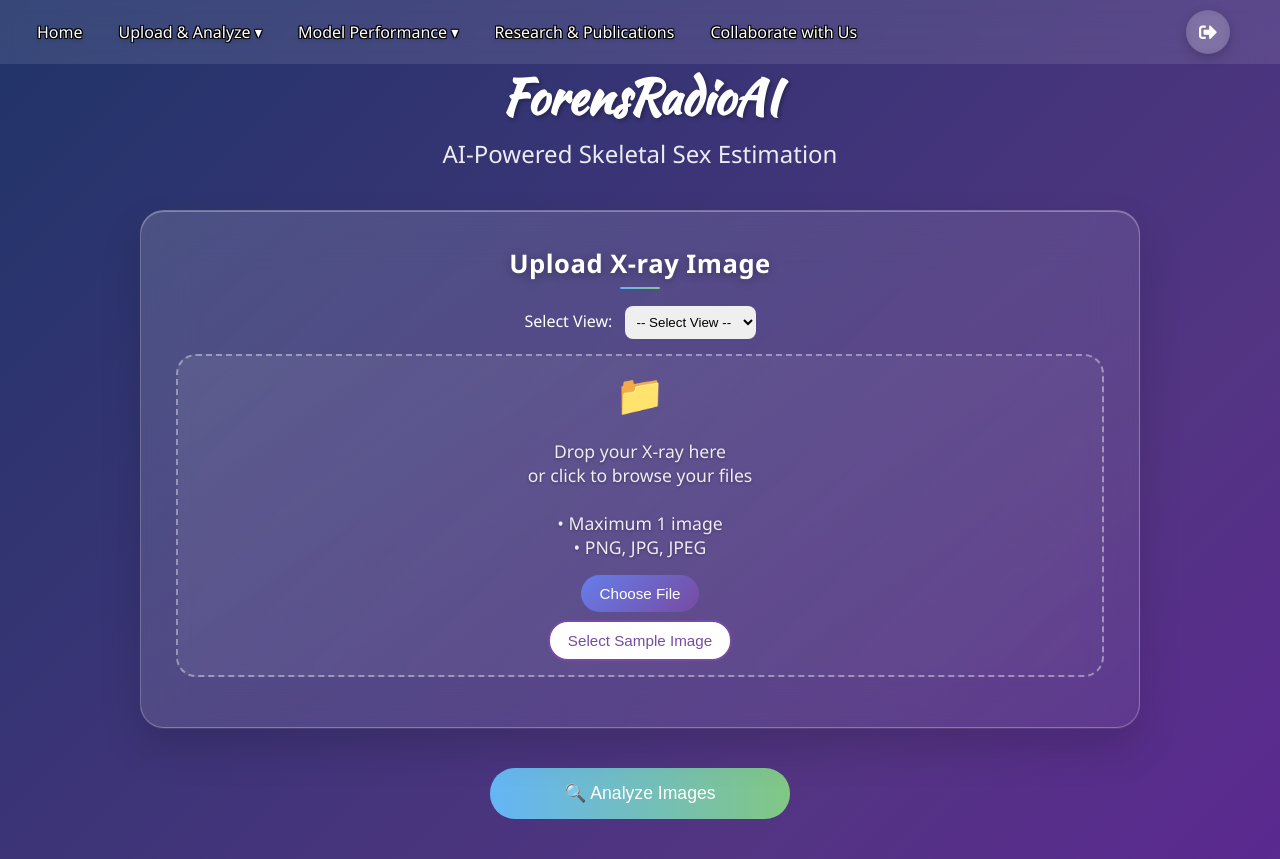
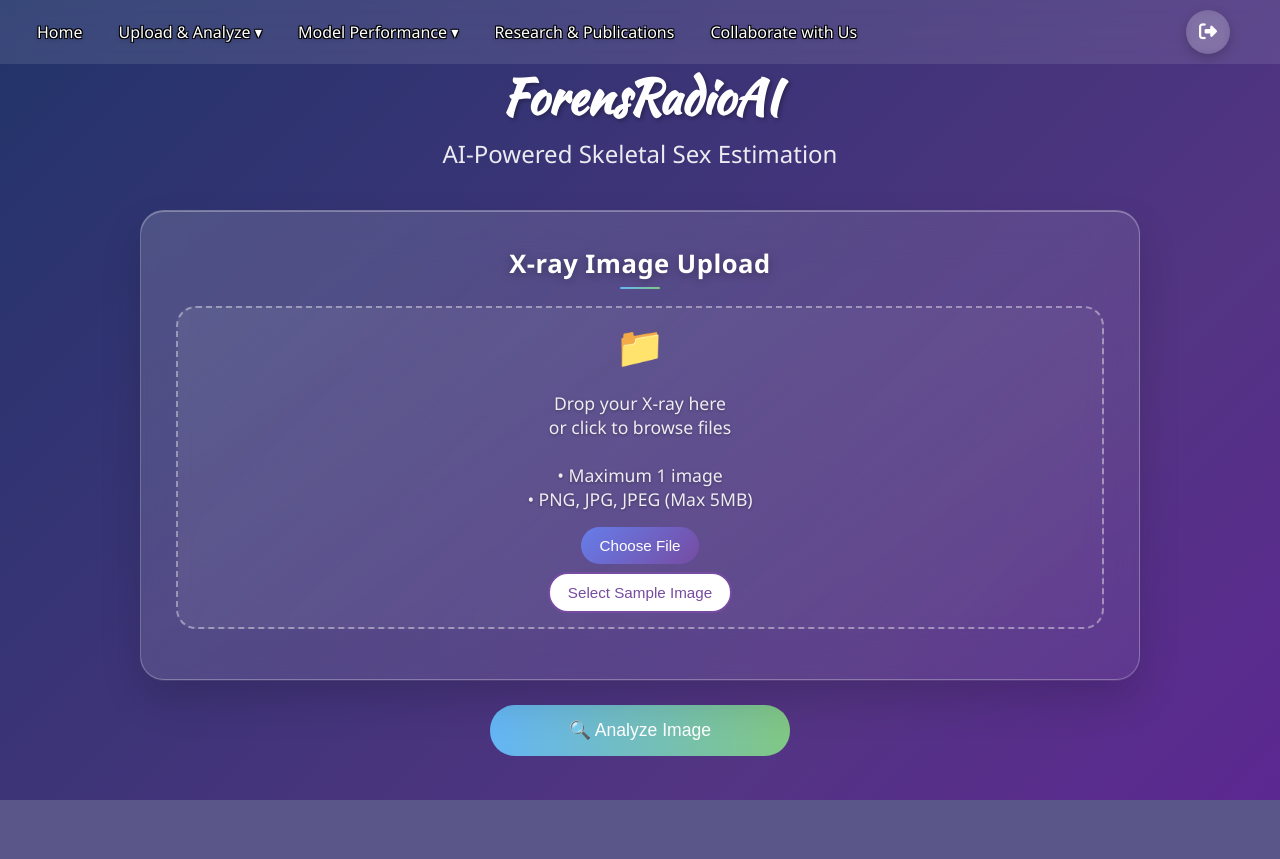
Before and after one commit to Helenanajwa/Sex-Estimator-Classifier-, a Flask app: page / in a window 1280 px wide. After the commit the page ends 800 px from the top, so only its background shows below. Run offline with Flask 3, Linux system fonts and the light colour scheme; the visitor is signed in with stand-in values (Sample User, id 1).

Commit message:
Update index.html

```diff
--- a/templates/index.html
+++ b/templates/index.html
@@ -6,7 +6,55 @@
     <meta name="viewport" content="width=device-width, initial-scale=1.0">
     <link rel="stylesheet" href="{{ url_for('static', filename='style.css') }}">
     <link href="https://fonts.googleapis.com/css2?family=Kaushan+Script&display=swap" rel="stylesheet">
-    <link href="https://cdnjs.cloudflare.com/ajax/libs/font-awesome/5.15.4/css/all.min.css" rel="stylesheet">
+    <link href="https://cdnjs.cloudflare.com/ajax/libs/font-awesome/6.5.0/css/all.min.css" rel="stylesheet">
+    <style>
+        .sample-thumb {
+            width: 200px;
+            height: 200px;
+            object-fit: cover;
+            cursor: pointer;
+            border-radius: 10px;
+            transition: transform 0.2s;
+        }
+        .sample-thumb:hover {
+            transform: scale(1.05);
+        }
+        .sample-images-container {
+            display: none;
+            position: fixed;
+            top: 0;
+            left: 0;
+            width: 100%;
+            height: 100%;
+            background-color: rgba(0, 0, 0, 0.8); /* Semi-transparent overlay */
+            justify-content: center;
+            align-items: center;
+            z-index: 1000;
+        }
+        .sample-content {
+            display: flex;
+            flex-direction: column;
+            align-items: center;
+            background-color: #fff;
+            padding: 20px;
+            border-radius: 10px;
+            max-width: 800px;
+            box-shadow: 0 4px 8px rgba(0, 0, 0, 0.2);
+        }
+        .sample-images-container p {
+            color: #000;
+            font-size: 1.2rem;
+            margin-bottom: 20px;
+            text-align: center;
+        }
+        .sample-images {
+            display: flex;
+            justify-content: center;
+            gap: 25px;
+            flex-wrap: wrap;
+            padding: 10px;
+        }
+    </style>
 </head>
 <body>
     {% include 'navbar.html' %}
@@ -31,41 +79,34 @@
                 <!-- Upload Section -->
                 <div class="upload-container">
                     <div class="upload-section">
-                        <h2>Upload X-ray Image</h2>
-
-                        <!-- View Selector -->
-                        <div style="text-align:center; margin-bottom: 15px;">
-                            <label for="viewSelect" style="color:white; font-weight:500;">Select View:</label>
-                            <select id="viewSelect" name="viewSelect" style="padding:8px; border-radius:8px; border:none; margin-left:8px;">
-                                <option value="">-- Select View --</option>
-                                <option value="ap">AP View</option>
-                                <option value="lateral">Lateral View</option>
-                            </select>
-                        </div>
-
-                        <!-- Upload Area -->
-                        <div class="upload-area" id="uploadAreaSingle">
+                        <h2>X-ray Image Upload</h2>
+                        <form id="upload-form" enctype="multipart/form-data">
+                            <div class="upload-area" id="uploadArea">
                                 <div class="upload-content">
                                     <div class="upload-icon">📁</div>
-                                <p class="upload-desc">
-                                    Drop your X-ray here<br>or click to browse your files<br><br>
-                                    • Maximum 1 image<br>• PNG, JPG, JPEG
-                                </p>
+                                    <p class="upload-desc">Drop your X-ray here<br>or click to browse files<br><br>
+                                    • Maximum 1 image<br>• PNG, JPG, JPEG (Max 5MB)</p>
                                     <div class="upload-btn-group">
-                                    <button class="upload-btn" onclick="document.getElementById('fileInputSingle').click(); event.stopPropagation()">Choose File</button>
-                                    <button class="sample-btn" onclick="selectSample(); event.stopPropagation();">Select Sample Image</button>
+                                        <button type="button" class="upload-btn" onclick="document.getElementById('xray_image').click(); event.stopPropagation()">Choose File</button>
+                                        <button type="button" class="sample-btn" onclick="showSampleModal()">Select Sample Image</button>
                                     </div>
                                 </div>
                             </div>
+                            <input type="file" id="xray_image" name="xray_image" class="file-input" accept="image/png,image/jpeg,image/jpg" onchange="updatePreview()">
+                            <div class="preview-container" id="preview"></div>
+                            <div style="text-align:center;">
+                                <button type="button" class="remove-btn" id="removeBtn" style="display:none;" onclick="removeImage()">Remove Image</button>
+                            </div>
+                        </form>
+                    </div>
 
-                        <input type="file" id="fileInputSingle" name="xray_single" class="file-input" accept="image/*">
-
-                        <!-- Preview -->
-                        <div class="preview-container" id="previewSingle"></div>
-
-                        <div style="text-align:center;">
-                            <button class="remove-btn" id="removeSingleBtn" style="display:none;" onclick="removeImage()">Remove Image</button>
-                        </div>
+                    <!-- Sample Image Thumbnails -->
+                    <div class="sample-images-container" id="sampleModal">
+                        <div class="sample-content">
+                            <p>Select one sample image below:</p>
+                            <div class="sample-images">
+                                <img src="/static/samples/ap_sample.jpg" onclick="handleSampleSelect(this)" class="sample-thumb" alt="AP Sample">
+                                <img src="/static/samples/lat_sample1.jpg" onclick="handleSampleSelect(this)" class="sample-thumb" alt="Lateral Sample 1">
                             </div>
                         </div>
                     </div>
@@ -73,7 +114,7 @@
 
                 <!-- Analyze Button / Loader -->
                 <div class="analyze-btn-container">
-                    <button class="analyze-btn" id="analyzeBtn">🔍 Analyze Images</button>
+                    <button class="analyze-btn" id="analyzeBtn" onclick="runAnalysis()">🔍 Analyze Image</button>
                     <div id="loadingSpinner" style="display:none; text-align:center; margin-top:10px;">
                         <i class="fas fa-spinner fa-spin" style="font-size:1.5rem; color:#007bff;"></i>
                         <p style="color:white;">Analyzing, please wait...</p>
@@ -88,39 +129,22 @@
                         </div>
                         <h2 class="results-title">Result</h2>
                         <p class="results-subtitle">Radiograph</p>
-
-                        <!-- Main Gender Estimation -->
                         <div class="gender-estimation">
                             <h3>Sex Estimation</h3>
                             <div id="overallGender" class="gender-text">--</div>
-                            <p id="overallConfidence" class="confidence-text">Overall Probability: --%</p>
+                            <p id="overallConfidence" class="confidence-text">Probability: --%</p>
                         </div>
-
-                        <!-- AP & Lateral View Cards -->
                         <div class="view-results">
-                            <div class="view-card" id="apResultBox" style="display:none;">
+                            <div class="view-card" id="resultBox">
                                 <div class="view-header">
                                     <i class="fas fa-check-circle"></i>
-                                    <span>AP View Analysis</span>
+                                    <span>X-ray Analysis</span>
                                 </div>
                                 <div class="view-probability">
-                                    Probability <span id="apConfidenceValue">--%</span>
+                                    Probability <span id="confidenceValue">--%</span>
                                 </div>
                                 <div class="view-bar">
-                                    <div class="view-bar-fill" id="apConfidenceFill"></div>
-                                </div>
-                            </div>
-
-                            <div class="view-card" id="latResultBox" style="display:none;">
-                                <div class="view-header">
-                                    <i class="fas fa-check-circle"></i>
-                                    <span>Lateral View Analysis</span>
-                                </div>
-                                <div class="view-probability">
-                                    Probability <span id="latConfidenceValue">--%</span>
-                                </div>
-                                <div class="view-bar">
-                                    <div class="view-bar-fill" id="latConfidenceFill"></div>
+                                    <div class="view-bar-fill" id="confidenceFill"></div>
                                 </div>
                             </div>
                         </div>
@@ -129,19 +153,16 @@
 
                 <!-- Global Action Buttons -->
                 <div class="action-buttons-container" id="globalActions" style="display:none;">
-                    <button class="btn-purple" id="analyzeAgainBtn">🔄 Analyze Again</button>
-                    <button class="btn-blue" id="uploadNewBtn">📤 Upload New Images</button>
+                    <button class="btn-purple" id="analyzeAgainBtn" onclick="runAnalysis()">🔄 Analyze Again</button>
+                    <button class="btn-blue" id="uploadNewBtn" onclick="resetForm()">📤 Upload New Image</button>
                 </div>
             </div>
         </div>
     </div>
 
     <script>
-        let apFile = null, latFile1 = null, latFile2 = null;
+        let selectedFile = null;
 
-        let singleFile = null;
-
-// Error handling functions (unchanged)
         function showError(title, hint = "") {
             const errorDisplay = document.getElementById('errorDisplay');
             document.getElementById('errorTitle').textContent = title;
@@ -154,132 +175,144 @@ function hideError() {
             document.getElementById('errorDisplay').style.display = 'none';
         }
 
-// Update preview for single image
-function updatePreviewSingle(files) {
-    const container = document.getElementById('previewSingle');
+        function showSampleModal() {
+            const modal = document.getElementById('sampleModal');
+            modal.style.display = modal.style.display === 'none' ? 'flex' : 'none';
+        }
+
+        function handleSampleSelect(imgEl) {
+            const src = `${window.location.origin}${imgEl.src.startsWith('/') ? imgEl.src : '/' + imgEl.src}`;
+            console.log('Fetching image from:', src); // Debug log
+            const reader = new FileReader();
+
+            fetch(src)
+                .then(res => {
+                    if (!res.ok) throw new Error(`Failed to load ${imgEl.alt}: ${res.statusText}`);
+                    return res.blob();
+                })
+                .then(blob => {
+                    selectedFile = new File([blob], `${imgEl.alt}.jpg`, { type: blob.type });
+                    console.log('File created:', selectedFile); // Debug log
+                    reader.onload = function(e) {
+                        const container = document.getElementById('preview');
+                        container.innerHTML = `<img src="${e.target.result}" alt="Preview" style="max-width: 100%; max-height: 400px;">`;
+                        document.getElementById('removeBtn').style.display = 'inline-block';
+                        document.getElementById('sampleModal').style.display = 'none';
+                        hideError();
+                    };
+                    reader.readAsDataURL(blob);
+                })
+                .catch(err => {
+                    console.error('Fetch error:', err); // Debug log
+                    showError("Image Load Error", `Failed to load ${imgEl.alt}: ${err.message}`);
+                });
+        }
+
+        function updatePreview() {
+            const container = document.getElementById('preview');
             container.innerHTML = '';
+            const fileInput = document.getElementById('xray_image');
+            selectedFile = fileInput.files[0] || null;
 
-    // File validation
-    const invalidFiles = files.filter(file => {
-        const validTypes = ['image/jpeg', 'image/png', 'image/jpg'];
-        return !validTypes.includes(file.type);
-    });
-
-    if (invalidFiles.length > 0) {
-        showError("Invalid File Type", "Please upload only JPG, JPEG, or PNG images");
+            if (!selectedFile) {
+                document.getElementById('removeBtn').style.display = 'none';
+                document.getElementById('sampleModal').style.display = 'none';
                 return;
             }
 
-    files.forEach(file => {
-        if (file.size > 5 * 1024 * 1024) {
+            const validTypes = ['image/jpeg', 'image/png', 'image/jpg'];
+            if (!validTypes.includes(selectedFile.type)) {
+                showError("Invalid File Type", "Please upload only JPG, JPEG, or PNG images");
+                selectedFile = null;
+                fileInput.value = '';
+                document.getElementById('removeBtn').style.display = 'none';
+                return;
+            }
+
+            if (selectedFile.size > 5 * 1024 * 1024) {
                 showError("File Too Large", "Maximum file size is 5MB");
+                selectedFile = null;
+                fileInput.value = '';
+                document.getElementById('removeBtn').style.display = 'none';
                 return;
             }
 
             const reader = new FileReader();
             reader.onload = ev => {
-            container.innerHTML = `<img src="${ev.target.result}" alt="Preview">`;
+                container.innerHTML = `<img src="${ev.target.result}" alt="Preview" style="max-width: 100%; max-height: 400px;">`;
+                document.getElementById('removeBtn').style.display = 'inline-block';
+                document.getElementById('sampleModal').style.display = 'none';
+                hideError();
             };
-        reader.readAsDataURL(file);
-    });
-
-    document.getElementById('removeSingleBtn').style.display = files.length ? 'inline-block' : 'none';
+            reader.readAsDataURL(selectedFile);
         }
 
-// Select sample image based on view
-function selectSample() {
-    const view = document.getElementById('viewSelect').value;
-    if (!view) {
-        showError("Select a View", "Please choose AP or Lateral before selecting a sample image.");
-        return;
-    }
-
-    let samplePaths = [];
-
-    if (view === "ap") {
-    samplePaths = ["/static/samples/ap_sample.jpg"];
-    } else if (view === "lateral") {
-        samplePaths = [
-            "/static/samples/lat_sample1.jpg"
-        ];
-    }
-
-    // Pick one sample at random
-    const samplePath = samplePaths[Math.floor(Math.random() * samplePaths.length)];
-
-    fetch(samplePath)
-        .then(res => res.blob())
-        .then(blob => {
-            singleFile = new File([blob], samplePath.split('/').pop(), { type: blob.type });
-            updatePreviewSingle([singleFile]);
-        })
-        .catch(() => {
-            showError("Sample Load Failed", "Could not load sample image");
-        });
-}
-
-// Remove uploaded image
         function removeImage() {
-    singleFile = null;
-    document.getElementById('fileInputSingle').value = '';
-    document.getElementById('previewSingle').innerHTML = '';
-    document.getElementById('removeSingleBtn').style.display = 'none';
+            selectedFile = null;
+            document.getElementById('xray_image').value = '';
+            document.getElementById('preview').innerHTML = '';
+            document.getElementById('removeBtn').style.display = 'none';
+            document.getElementById('sampleModal').style.display = 'none';
             hideError();
         }
 
-// File input listener
-document.getElementById('fileInputSingle').addEventListener('change', e => {
-    if (!e.target.files.length) return;
-    singleFile = e.target.files[0];
-    updatePreviewSingle(singleFile ? [singleFile] : []);
-});
+        function resetForm() {
+            removeImage();
+            document.getElementById('resultsSection').style.display = 'none';
+            document.getElementById('globalActions').style.display = 'none';
+            document.getElementById('analyzeBtn').style.display = 'inline-block';
+            hideError();
+        }
 
-// === Drag & Drop Support ===
         function preventDefaults(e) {
             e.preventDefault();
             e.stopPropagation();
         }
 
-function highlight(areaId) {
-    document.getElementById(areaId).classList.add('upload-area-hover');
+        function highlight() {
+            document.getElementById('uploadArea').classList.add('upload-area-hover');
         }
 
-function unhighlight(areaId) {
-    document.getElementById(areaId).classList.remove('upload-area-hover');
+        function unhighlight() {
+            document.getElementById('uploadArea').classList.remove('upload-area-hover');
         }
 
-function handleDropSingle(e) {
+        function handleDrop(e) {
             preventDefaults(e);
-    unhighlight('uploadAreaSingle');
+            unhighlight();
             const files = Array.from(e.dataTransfer.files);
             if (files.length > 1) {
-        showError("Too Many Files", "Only one image allowed.");
+                showError("Too Many Files", "Only one image is allowed.");
                 return;
             }
-    singleFile = files[0];
-    updatePreviewSingle(singleFile ? [singleFile] : []);
+            selectedFile = files[0];
+            updatePreview();
         }
 
-// Drag & Drop listeners
-const singleArea = document.getElementById('uploadAreaSingle');
-['dragenter', 'dragover'].forEach(ev => singleArea.addEventListener(ev, e => { preventDefaults(e); highlight('uploadAreaSingle'); }));
-['dragleave', 'drop'].forEach(ev => singleArea.addEventListener(ev, e => { preventDefaults(e); unhighlight('uploadAreaSingle'); }));
-singleArea.addEventListener('drop', handleDropSingle);
+        // Drag and drop listeners
+        const uploadArea = document.getElementById('uploadArea');
+        ['dragenter', 'dragover'].forEach(ev => uploadArea.addEventListener(ev, e => { preventDefaults(e); highlight(); }));
+        ['dragleave', 'drop'].forEach(ev => uploadArea.addEventListener(ev, e => { preventDefaults(e); unhighlight(); }));
+        uploadArea.addEventListener('drop', handleDrop);
 
-// === Run Analysis ===
+        // Close modal when clicking outside the content
+        document.addEventListener('click', function(e) {
+            const modal = document.getElementById('sampleModal');
+            const content = document.querySelector('.sample-content');
+            if (modal.style.display === 'flex' && !content.contains(e.target)) {
+                modal.style.display = 'none';
+            }
+            if (!document.getElementById('errorDisplay').contains(e.target)) {
+                hideError();
+            }
+        });
+
         async function runAnalysis() {
-    const view = document.getElementById('viewSelect').value;
-
-    if (!view) {
-        showError("View Not Selected", "Please select AP or Lateral before analyzing.");
-        return;
-    }
-    if (!singleFile) {
-        showError("No Image Uploaded", "Please upload an X-ray image to analyze.");
+            if (!selectedFile) {
+                showError("No Image Uploaded", "Please upload or select an X-ray image to analyze");
                 return;
             }
 
-    // Show loading state
             document.getElementById('analyzeBtn').style.display = 'none';
             document.getElementById('loadingSpinner').style.display = 'block';
             document.getElementById('resultsSection').style.display = 'none';
@@ -287,68 +320,37 @@ async function runAnalysis() {
             hideError();
 
             const formData = new FormData();
-    formData.append('view', view); // send view type to backend
-    formData.append('xray_image', singleFile);
+            formData.append('xray_image', selectedFile);
 
             try {
                 const res = await fetch('/analyze', { method: 'POST', body: formData });
+                if (!res.ok) {
+                    const errorData = await res.json().catch(() => ({}));
+                    throw new Error(errorData.error || `Server error: ${res.status}`);
+                }
+                const data = await res.json();
+                console.log("API Response:", data);
 
-        if (!res.ok) throw new Error(`HTTP error! status: ${res.status}`);
-
-        const data = await res.json();
                 document.getElementById('loadingSpinner').style.display = 'none';
-
                 if (data.success) {
                     document.getElementById('resultsSection').style.display = 'block';
                     document.getElementById('globalActions').style.display = 'flex';
-
-        // Hide both boxes first
-        document.getElementById('apResultBox').style.display = 'none';
-        document.getElementById('latResultBox').style.display = 'none';
-
-        // Show only the one chosen
-        if (view === "ap") {
-            document.getElementById('apResultBox').style.display = 'block';
-            document.getElementById('apConfidenceValue').textContent = `${data.confidence}%`;
-            document.getElementById('apConfidenceFill').style.width = `${data.confidence}%`;
-        } else if (view === "lateral") {
-            document.getElementById('latResultBox').style.display = 'block';
-            document.getElementById('latConfidenceValue').textContent = `${data.confidence}%`;
-            document.getElementById('latConfidenceFill').style.width = `${data.confidence}%`;
-        }
-
-        document.getElementById('overallGender').textContent = data.gender;
-        document.getElementById('overallConfidence').textContent = `Overall Probability: ${data.confidence}%`;
+                    document.getElementById('overallGender').textContent = data.result.gender;
+                    document.getElementById('overallConfidence').textContent = `Probability: ${data.result.confidence}%`;
+                    document.getElementById('confidenceValue').textContent = `${data.result.confidence}%`;
+                    document.getElementById('confidenceFill').style.width = `${data.result.confidence}%`;
+                    document.getElementById('confidenceFill').style.backgroundColor = data.result.gender === 'Male' ? '#4285f4' : '#dc6b82';
                 } else {
-            showError("Analysis Failed", data.error || "Unknown error occurred during analysis");
+                    showError("Analysis Failed", data.error || "Unknown error occurred");
                     document.getElementById('analyzeBtn').style.display = 'inline-block';
                 }
             } catch (err) {
                 console.error("Analysis error:", err);
-        showError("Error", "Please upload a valid X-ray image.");
+                showError("Error", err.message);
                 document.getElementById('loadingSpinner').style.display = 'none';
                 document.getElementById('analyzeBtn').style.display = 'inline-block';
             }
         }
-
-// Event listeners
-document.getElementById('analyzeBtn').addEventListener('click', runAnalysis);
-document.getElementById('analyzeAgainBtn').addEventListener('click', runAnalysis);
-document.getElementById('uploadNewBtn').addEventListener('click', () => {
-    removeImage();
-    document.getElementById('viewSelect').value = "";
-    document.getElementById('resultsSection').style.display = 'none';
-    document.getElementById('globalActions').style.display = 'none';
-    document.getElementById('analyzeBtn').style.display = 'inline-block';
-    hideError();
-});
-
-// Hide error when clicking outside
-document.addEventListener('click', function (e) {
-    if (!document.getElementById('errorDisplay').contains(e.target)) {
-        hideError();
-    }
-});
     </script>
 </body>
 </html>
```
Lines whose indentation alone changed are shown as unchanged.
